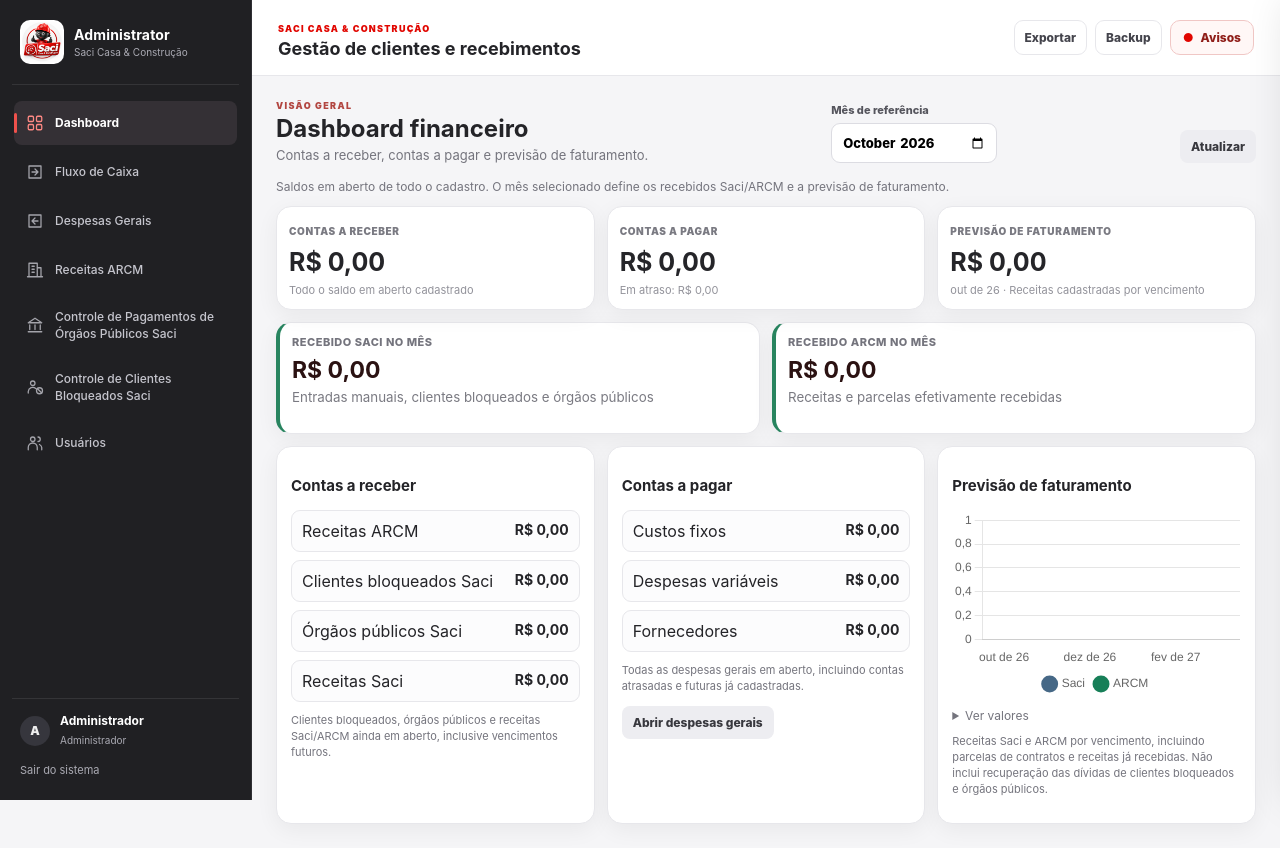
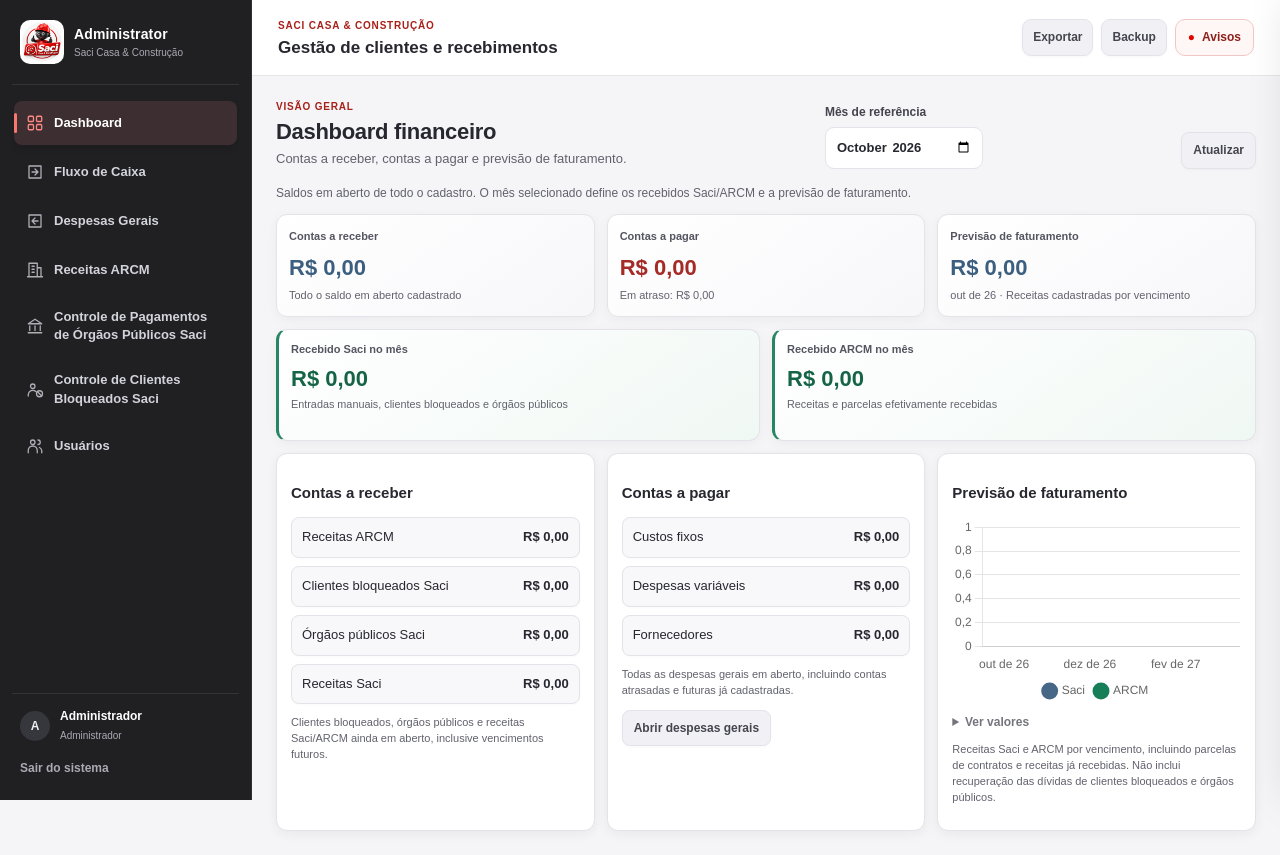
Before and after one commit to akacioradan-hub/gerenciador-saci, a Flask app: page / in a window 1280 px wide. Run offline with Flask 3, Linux system fonts and the light colour scheme; a user stored in the database is signed in; data comes from the database, SQL or seed files in the repository; data that the repository does not hold is empty; some libraries are stand-ins or nearby versions.

Commit message:
Add files via upload

```diff
--- a/static/fluxo_caixa.js
+++ b/static/fluxo_caixa.js
@@ -29,6 +29,7 @@ async function fluxoCarregar(){
     const d=await api('/api/fluxo-caixa/geral?'+new URLSearchParams({mes}));if(consulta!==fluxoEstado.consulta)return;
     fluxoEstado.dados=d;
     for(const [id,k] of Object.entries({fluxoEntradas:'entradas',fluxoSaidas:'saidas',fluxoResultado:'resultado',fluxoFinal:'saldo_final'}))fluxoEl(id).textContent=moeda(d.resumo[k]);
+    for(const [id,k] of Object.entries({fluxoResultado:'resultado',fluxoFinal:'saldo_final'})){fluxoEl(id).classList.toggle('ui-negative',d.resumo[k]<0);fluxoEl(id).classList.toggle('ui-positive',d.resumo[k]>0)}
     fluxoEl('fluxoAnterior').textContent='Saldo anterior registrado: '+moeda(d.resumo.saldo_anterior);
     fluxoEl('fluxoOrigens').textContent=`Entradas: clientes bloqueados ${moeda(d.resumo.origens.clientes)} · Órgãos públicos ${moeda(d.resumo.origens.orgaos)} · Manuais Saci ${moeda(d.resumo.origens.manual)} · ARCM ${moeda(d.resumo.origens.arcm)}`;
     fluxoEl('fluxoAviso').textContent=`${d.registros.length} movimentação(ões) no mês · Integração automática com os controles de origem.`;
--- /dev/null
+++ b/static/visual.css
@@ -0,0 +1,61 @@
+/* Padrão visual compartilhado entre painel, acesso e consulta pública. */
+:root{--ui-font:Arial,Helvetica,sans-serif;--ui-text:#27272f;--ui-muted:#62626e;--ui-accent:#a8201a;--ui-positive:#166447;--ui-negative:#a52b27;--ui-warning:#875008;--ui-border:#e3e3e9;--ui-shadow:0 3px 12px rgba(29,29,40,.06);--ui-focus:#aa2923}
+html,body,button,input,select,textarea{font-family:var(--ui-font)}
+body{font-size:13px;line-height:1.45;color:var(--ui-text)}
+button,input,select,textarea{font-size:13px;line-height:1.4}
+strong,b{font-weight:700}
+h1,h2,h3,h4,summary{font-family:var(--ui-font);font-weight:700;line-height:1.3}
+.app-shell .page-head h2{font-size:22px;letter-spacing:-.3px;color:var(--ui-text)}
+.app-shell .topbar h1{font-size:17px;font-weight:700}
+.app-shell .card h3,.app-shell .toolbar h3,.app-shell .gov-toolbar h3,#dashboard h3{font-size:15px;font-weight:700;color:var(--ui-text)}
+.app-shell .rec-modal-head h3,.app-shell .desp-modal-head h3{font-size:18px;font-weight:700}
+.page-head p,.form-hint,.table-sub,.card small{color:var(--ui-muted);line-height:1.45}
+.app-shell .eyebrow,.app-shell .topbar-kicker{font-size:10px;font-weight:700;letter-spacing:.8px;color:var(--ui-accent)}
+.sidebar .side-nav .tab-btn{font-size:13px;font-weight:600;line-height:1.4;color:#d3d3db;border-radius:8px;gap:10px}
+.sidebar .side-nav .tab-btn:hover{background:#303036;color:#fff}
+.sidebar .side-nav .tab-btn.active{font-weight:700;color:#fff;background:#3d2e31;box-shadow:0 3px 9px #0002}
+.sidebar .side-nav .tab-btn.active::before{background:#fa7770}
+.sidebar .side-nav .menu-icon{width:18px;height:18px;flex-basis:18px}
+.sidebar .side-logout{font-size:12px;font-weight:600}
+button,.primary,.secondary,.top-action,.section-link,.gov-export{font-weight:700}
+.app-shell .primary{background:#b7251e;color:#fff;border-color:#b7251e;box-shadow:0 2px 7px #b7251e20}
+.app-shell .primary:hover{background:#9d1b16;color:#fff}
+.app-shell .secondary,.app-shell .section-link,.app-shell .top-action{color:#454550;background:#f1f1f5;border:1px solid var(--ui-border);box-shadow:0 1px 3px #24243008}
+.app-shell .secondary:hover,.app-shell .section-link:hover,.app-shell .top-action:hover{background:#e8e8ee;color:#27272f}
+.app-shell .table-pagination button,.app-shell .desp-pagination button,.app-shell .desp-catalog-nav button{font-size:12px;font-weight:700;border-radius:7px}
+.app-shell .table-pagination button[aria-current="page"],.app-shell .desp-pagination button.current-page{background:#b7251e;color:#fff;border-color:#b7251e;box-shadow:0 2px 6px #b7251e25}
+.app-shell .compact-details>summary,.app-shell .desp-extra-filters>summary{font-size:13px;font-weight:700;color:#3b3b46}
+.app-shell .compact-details[open]>summary{color:var(--ui-accent)}
+.app-shell label,#despesas label{font-size:12px;font-weight:600;color:#44444f;line-height:1.4}
+input,select,textarea{color:var(--ui-text);border-color:var(--ui-border)}
+input:focus-visible,select:focus-visible,textarea:focus-visible{outline:2px solid var(--ui-focus);outline-offset:1px}
+button:focus-visible,a:focus-visible,summary:focus-visible{outline:2px solid var(--ui-focus);outline-offset:3px}
+.sidebar button:focus-visible,.sidebar a:focus-visible{outline-color:#ffaaa5}
+button:disabled{opacity:.55;cursor:not-allowed}
+.app-shell .card{border-color:var(--ui-border);border-radius:11px;box-shadow:var(--ui-shadow)}
+.app-shell .gov-kpi,.app-shell .kpi-card,.finance-mini-card{background:linear-gradient(145deg,#fff,#f7f7fa);box-shadow:0 3px 12px #2222300b}
+.app-shell .gov-kpi>span,.app-shell .kpi-card>span,.finance-mini-card>span{font-size:11px;font-weight:700;text-transform:none;letter-spacing:0;color:#555561}
+.app-shell .gov-kpi>strong,.app-shell .kpi-card>strong,.app-shell .finance-mini-card>strong{font-size:22px!important;font-weight:700;line-height:1.25;font-variant-numeric:tabular-nums;overflow-wrap:anywhere}
+#despContasCard .gov-kpi>strong{font-size:18px!important}
+.app-shell .gov-paid{background:linear-gradient(145deg,#fff,#f0f8f4);border-left:3px solid #278563}
+.app-shell .gov-open{background:linear-gradient(145deg,#fff,#fff5f2);border-left:3px solid #bd4b3b}
+.app-shell .gov-paid>strong{color:var(--ui-positive)}
+.app-shell .gov-open>strong{color:var(--ui-negative)}
+.app-shell .status-row{border-color:var(--ui-border);background:#f8f8fb;border-radius:8px;box-shadow:0 1px 3px #22223006}
+.app-shell .status-row strong{font-weight:700;font-size:13px;font-variant-numeric:tabular-nums}
+th{background:#f0f0f5;color:#484853;font-weight:700;font-size:11px;letter-spacing:.2px;text-transform:none}
+td{font-size:12px;color:var(--ui-text);line-height:1.4}
+tbody tr:hover{background:#faf5f4}
+.badge,.desp-priority,.role-badge{font-size:11px;font-weight:700;line-height:1.3;border-radius:6px;box-shadow:0 1px 3px #2424300a}
+.badge.QUITADO,.badge.PAGO,.badge.RECEBIDA{background:#e4f3eb;color:var(--ui-positive)}
+.badge.ATRASADO,.badge.ATRASADA,.desp-priority.Urgente{background:#fce9e7;color:var(--ui-negative)}
+.badge.EM_ABERTO,.badge.PENDENTE,.desp-priority.Alta{background:#fff2d9;color:var(--ui-warning)}
+.desp-priority.Normal,.desp-priority.Baixa{background:#eeeef4;color:#555564}
+.app-shell .ui-positive,.app-shell .fluxo-entrada{color:var(--ui-positive);font-weight:700}
+.app-shell .ui-negative,.app-shell .fluxo-saida{color:var(--ui-negative);font-weight:700}
+.app-shell .ui-accent{color:#3c5f80;font-weight:700}
+.app-shell .rec-status-icon.rec-pago,.app-shell .desp-payment-icon.desp-confirm{color:var(--ui-positive);background:#e4f3eb}
+.app-shell .rec-status-icon.rec-reabrir,.app-shell .desp-payment-icon.desp-reopen{color:#50505c;background:#eeeef4}
+.app-shell .danger{color:#9f2723;background:#fcebea}
+@media(max-width:600px){.app-shell .page-head h2{font-size:20px}.app-shell .gov-kpi>strong,.app-shell .kpi-card>strong{font-size:20px!important}}
+@media(prefers-reduced-motion:reduce){.side-nav .tab-btn,.sidebar{transition:none}}
--- a/templates/consulta_publica.html
+++ b/templates/consulta_publica.html
@@ -13,6 +13,7 @@
 .public-header{background:linear-gradient(125deg,#1e1e21 0%,#8e0d0a 48%,#e10600 100%);color:#fff;padding:24px 18px}.header-inner{max-width:1050px;margin:auto;display:flex;align-items:center;gap:15px}.logo{width:64px;height:64px;border-radius:16px;object-fit:contain;background:#fff;padding:3px}.header-inner h1{font-size:22px;margin:0 0 4px}.header-inner p{margin:0;opacity:.85;font-size:13px}
 .wrap{max-width:1050px;margin:auto;padding:22px 16px 40px}.notice{background:#fff;border:1px solid var(--border);border-left:4px solid var(--red);border-radius:12px;padding:13px 15px;margin-bottom:14px;color:#57575f;font-size:13px}.toolbar{display:flex;justify-content:space-between;align-items:center;gap:12px;margin-bottom:14px;flex-wrap:wrap}.toolbar h2{margin:0;font-size:19px}.search{width:min(360px,100%);padding:11px 13px;border:1px solid #d4d4db;border-radius:10px;font-size:14px;background:#fff}.card{background:#fff;border:1px solid var(--border);border-radius:15px;overflow:hidden;box-shadow:0 4px 14px rgba(0,0,0,.04)}table{width:100%;border-collapse:collapse}th,td{padding:12px 14px;text-align:left;border-bottom:1px solid #ededf1;font-size:14px}th{background:#f6f6f8;font-size:11px;text-transform:uppercase;letter-spacing:.45px;color:#66666e}.badge{display:inline-block;padding:5px 9px;border-radius:999px;font-size:11px;font-weight:800}.QUITADO{background:#dcfce7;color:#166534}.ATRASADO{background:#fee2e2;color:#991b1b}.EM_ABERTO{background:#fef3c7;color:#92400e}.SEM_PREVISAO{background:#e5e7eb;color:#374151}.empty{text-align:center;color:var(--muted);padding:28px}.footer{margin-top:14px;color:#888891;font-size:12px;text-align:right}@media(max-width:650px){.header-inner h1{font-size:18px}.logo{width:54px;height:54px}.card{overflow:auto}th,td{white-space:nowrap}.toolbar{align-items:stretch}.search{width:100%}}
 </style>
+<link rel="stylesheet" href="/static/visual.css?v=20261005-padrao">
 </head>
 <body>
 <header class="public-header"><div class="header-inner"><img class="logo" src="{{ url_for('static', filename='logo-saci.png') }}" alt="Saci Casa & Construção"><div><h1>Consulta de clientes</h1><p>Saci Casa & Construção · consulta somente leitura</p></div></div></header>
--- a/templates/fluxo_caixa.html
+++ b/templates/fluxo_caixa.html
@@ -1,7 +1,7 @@
 <div class="page-head"><div><span class="eyebrow">RECEITAS E DESPESAS REALIZADAS</span><h2>Fluxo de Caixa</h2><p>Entradas Saci e ARCM e saídas de Despesas Gerais, em um único caixa.</p></div><div class="rec-actions"><label>Mês do fluxo<input id="fluxoMes" type="month" required></label><button type="button" class="primary" data-rec-nova="saci">Nova entrada</button><button type="button" class="secondary" id="fluxoAtualizar">Atualizar</button></div></div>
 <div class="gov-summary-grid">
- <div class="card gov-kpi gov-paid"><span>Entradas do mês</span><strong id="fluxoEntradas">—</strong></div>
- <div class="card gov-kpi gov-open"><span>Saídas do mês</span><strong id="fluxoSaidas">—</strong></div>
+ <div class="card gov-kpi gov-paid"><span>Entradas do mês</span><strong id="fluxoEntradas" class="ui-positive">—</strong></div>
+ <div class="card gov-kpi gov-open"><span>Saídas do mês</span><strong id="fluxoSaidas" class="ui-negative">—</strong></div>
  <div class="card gov-kpi"><span>Resultado do mês</span><strong id="fluxoResultado">—</strong><small>Entradas menos saídas</small></div>
  <div class="card gov-kpi"><span>Saldo acumulado registrado</span><strong id="fluxoFinal">—</strong><small id="fluxoAnterior">Saldo anterior: —</small></div>
 </div>
--- a/templates/index.html
+++ b/templates/index.html
@@ -9,6 +9,7 @@
 <link rel="shortcut icon" href="{{ url_for('static', filename='favicon.ico') }}">
 <link rel="apple-touch-icon" href="{{ url_for('static', filename='favicon.png') }}">
 <link rel="stylesheet" href="/static/style.css?v=20261005-fluxo-geral">
+<link rel="stylesheet" href="/static/visual.css?v=20261005-padrao">
 </head>
 <body>
 <div class="app-shell">
@@ -55,13 +56,13 @@
         <div class="page-head"><div><span class="eyebrow">VISÃO GERAL</span><h2>Dashboard financeiro</h2><p>Contas a receber, contas a pagar e previsão de faturamento.</p></div><label>Mês de referência<input id="dashPrevisaoMes" type="month" required></label><button id="dashResumoAtualizar" type="button" class="secondary">Atualizar</button></div>
         <p id="dashResumoAviso" class="form-hint" role="status"></p>
         <div class="dashboard-essencial">
-          <div class="card kpi-card"><span>Contas a receber</span><strong id="dashReceber">—</strong><small>Todo o saldo em aberto cadastrado</small></div>
-          <div class="card kpi-card"><span>Contas a pagar</span><strong id="dashPagar">—</strong><small id="dashPagarAtrasado">—</small></div>
-          <div class="card kpi-card"><span>Previsão de faturamento</span><strong id="dashFaturamento">—</strong><small id="dashFaturamentoMes">Receitas cadastradas no mês selecionado</small></div>
+          <div class="card kpi-card"><span>Contas a receber</span><strong id="dashReceber" class="ui-accent">—</strong><small>Todo o saldo em aberto cadastrado</small></div>
+          <div class="card kpi-card"><span>Contas a pagar</span><strong id="dashPagar" class="ui-negative">—</strong><small id="dashPagarAtrasado">—</small></div>
+          <div class="card kpi-card"><span>Previsão de faturamento</span><strong id="dashFaturamento" class="ui-accent">—</strong><small id="dashFaturamentoMes">Receitas cadastradas no mês selecionado</small></div>
         </div>
         <div class="dashboard-recebidos mt">
-          <div class="card gov-kpi gov-paid"><span>Recebido Saci no mês</span><strong id="dashRecebidoSaci">—</strong><small>Entradas manuais, clientes bloqueados e órgãos públicos</small></div>
-          <div class="card gov-kpi gov-paid"><span>Recebido ARCM no mês</span><strong id="dashRecebidoArcm">—</strong><small>Receitas e parcelas efetivamente recebidas</small></div>
+          <div class="card gov-kpi gov-paid"><span>Recebido Saci no mês</span><strong id="dashRecebidoSaci" class="ui-positive">—</strong><small>Entradas manuais, clientes bloqueados e órgãos públicos</small></div>
+          <div class="card gov-kpi gov-paid"><span>Recebido ARCM no mês</span><strong id="dashRecebidoArcm" class="ui-positive">—</strong><small>Receitas e parcelas efetivamente recebidas</small></div>
         </div>
         <div class="dashboard-essencial mt">
           <div class="card compact-card"><h3>Contas a receber</h3><div id="dashReceberOrigens" class="status-list"></div><p class="form-hint">Clientes bloqueados, órgãos públicos e receitas Saci/ARCM ainda em aberto, inclusive vencimentos futuros.</p></div>
@@ -132,9 +133,9 @@
           </div>
 
           <div class="finance-summary-grid">
-            <div class="finance-mini-card"><span>Dívida inicial</span><strong id="finDivida">R$ 0,00</strong></div>
-            <div class="finance-mini-card paid"><span>Total pago</span><strong id="finPago">R$ 0,00</strong><small id="finDesconto">Descontos: R$ 0,00</small></div>
-            <div class="finance-mini-card open"><span>Saldo devedor</span><strong id="finSaldo">R$ 0,00</strong></div>
+            <div class="finance-mini-card"><span>Dívida inicial</span><strong id="finDivida" class="ui-accent">R$ 0,00</strong></div>
+            <div class="finance-mini-card paid"><span>Total pago</span><strong id="finPago" class="ui-positive">R$ 0,00</strong><small id="finDesconto">Descontos: R$ 0,00</small></div>
+            <div class="finance-mini-card open"><span>Saldo devedor</span><strong id="finSaldo" class="ui-negative">R$ 0,00</strong></div>
             <div class="finance-mini-card"><span>Previsão</span><strong id="finPrevisao">—</strong></div>
           </div>
 
@@ -169,8 +170,8 @@
         <div class="gov-summary-grid">
           <div class="card gov-kpi"><span>Registros</span><strong id="govQtd">0</strong><small>débitos cadastrados</small></div>
           <div class="card gov-kpi"><span>Valor total</span><strong id="govTotal">R$ 0,00</strong><small>total dos débitos</small></div>
-          <div class="card gov-kpi gov-paid"><span>Pago</span><strong id="govPago">R$ 0,00</strong><small id="govDesconto">Descontos: R$ 0,00</small></div>
-          <div class="card gov-kpi gov-open"><span>Em aberto</span><strong id="govNaoPago">R$ 0,00</strong><small>saldo pendente</small></div>
+          <div class="card gov-kpi gov-paid"><span>Pago</span><strong id="govPago" class="ui-positive">R$ 0,00</strong><small id="govDesconto">Descontos: R$ 0,00</small></div>
+          <div class="card gov-kpi gov-open"><span>Em aberto</span><strong id="govNaoPago" class="ui-negative">R$ 0,00</strong><small>saldo pendente</small></div>
         </div>
 
         <details id="orgaoCadastroCard" class="card mt compact-details"><summary id="tituloOrgao">Cadastrar débito de órgão público</summary>
@@ -217,9 +218,9 @@
         <div class="page-head"><div><span class="eyebrow">CONTAS A PAGAR</span><h2>Despesas Gerais</h2><p>Organize os custos da loja e acompanhe o que falta pagar.</p></div><div class="desp-header-actions"><label class="desp-month-selector">Mês de competência<input id="despMes" type="month" required></label><button class="primary" id="novaDespesa" type="button">Nova despesa</button><button class="secondary" id="despAbrirVinculados" type="button" aria-expanded="false" aria-controls="despVinculadosCard">Novo cadastro</button></div></div>
         <div class="gov-summary-grid mt">
           <div class="card gov-kpi"><span>Total do mês</span><strong id="despTotal">R$ 0,00</strong></div>
-          <div class="card gov-kpi gov-paid"><span>Pago</span><strong id="despPagoTotal">R$ 0,00</strong></div>
-          <div class="card gov-kpi gov-open"><span>A pagar</span><strong id="despAberto">R$ 0,00</strong></div>
-          <div class="card gov-kpi gov-open"><span>Em atraso</span><strong id="despAtrasado">R$ 0,00</strong></div>
+          <div class="card gov-kpi gov-paid"><span>Pago</span><strong id="despPagoTotal" class="ui-positive">R$ 0,00</strong></div>
+          <div class="card gov-kpi gov-open"><span>A pagar</span><strong id="despAberto" class="ui-negative">R$ 0,00</strong></div>
+          <div class="card gov-kpi gov-open"><span>Em atraso</span><strong id="despAtrasado" class="ui-negative">R$ 0,00</strong></div>
         </div>
         <div class="desp-group-summary mt" id="despGrupos"></div>
         <dialog class="desp-modal hidden" id="despCadastro" aria-labelledby="despTitulo"><div class="desp-modal-head"><h3 id="despTitulo">Cadastrar despesa</h3><button id="despModalFechar" type="button" aria-label="Fechar cadastro de despesa">×</button></div>
@@ -333,6 +334,6 @@
 <script src="/static/app.js?v=20261005-fluxo-geral"></script>
 <script src="/static/despesas.js?v=20261005-fluxo-geral"></script>
 <script src="/static/receitas.js?v=20261005-sem-lista-saci"></script>
-<script src="/static/fluxo_caixa.js?v=20261005-fluxo-geral"></script>
+<script src="/static/fluxo_caixa.js?v=20261005-padrao"></script>
 </body>
 </html>
--- a/templates/login.html
+++ b/templates/login.html
@@ -17,6 +17,7 @@ body{margin:0;font-family:Inter,Arial,Helvetica,sans-serif;background:radial-gra
 .kicker{text-align:center;font-size:11px;font-weight:900;letter-spacing:1.6px;color:var(--red);margin-bottom:6px}
 h1{margin:0 0 8px;text-align:center;color:var(--text);font-size:28px}p{text-align:center;color:var(--muted);margin:0 0 22px}.field{margin-bottom:14px}label{display:block;font-size:12px;font-weight:800;color:#3d3d47;margin-bottom:6px}input{width:100%;padding:13px;border:1px solid #d7d7df;border-radius:12px;font-size:15px;background:#fff}input:focus{outline:none;border-color:var(--red);box-shadow:0 0 0 4px rgba(225,6,0,.10)}button{width:100%;border:0;background:linear-gradient(135deg,var(--red),var(--red-dark));color:#fff;padding:13px;border-radius:12px;font-weight:800;cursor:pointer;font-size:15px;box-shadow:0 12px 22px rgba(225,6,0,.18)}button:hover{filter:brightness(1.02)}.erro{background:#fee2e2;color:#991b1b;padding:11px 12px;border-radius:10px;margin-bottom:14px;font-size:14px;border:1px solid #fecaca}.nota{margin-top:16px;font-size:12px;color:#6b7280;text-align:center}
 </style>
+<link rel="stylesheet" href="/static/visual.css?v=20261005-padrao">
 </head>
 <body>
 <div class="box">
```
Also changed, not shown: LEIA_ME_VISUAL.txt (added, +8 -0 lines).
